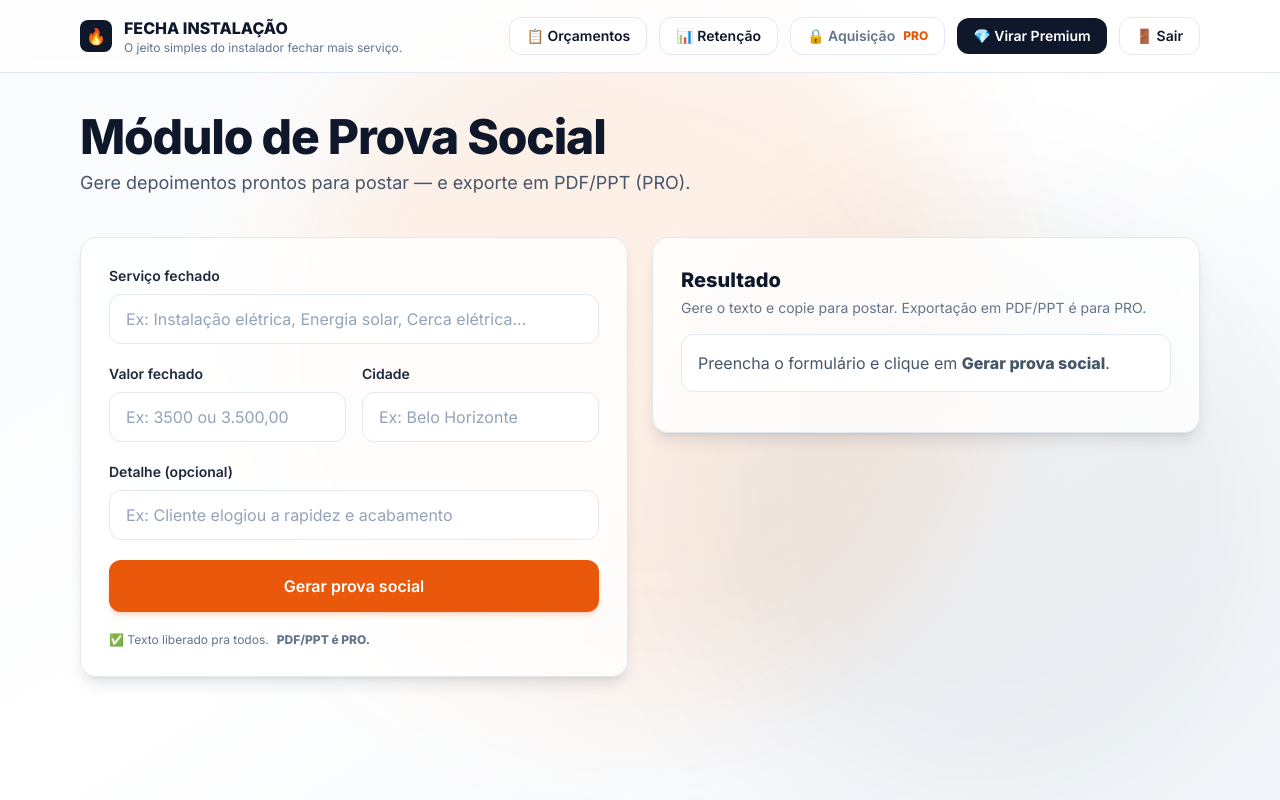
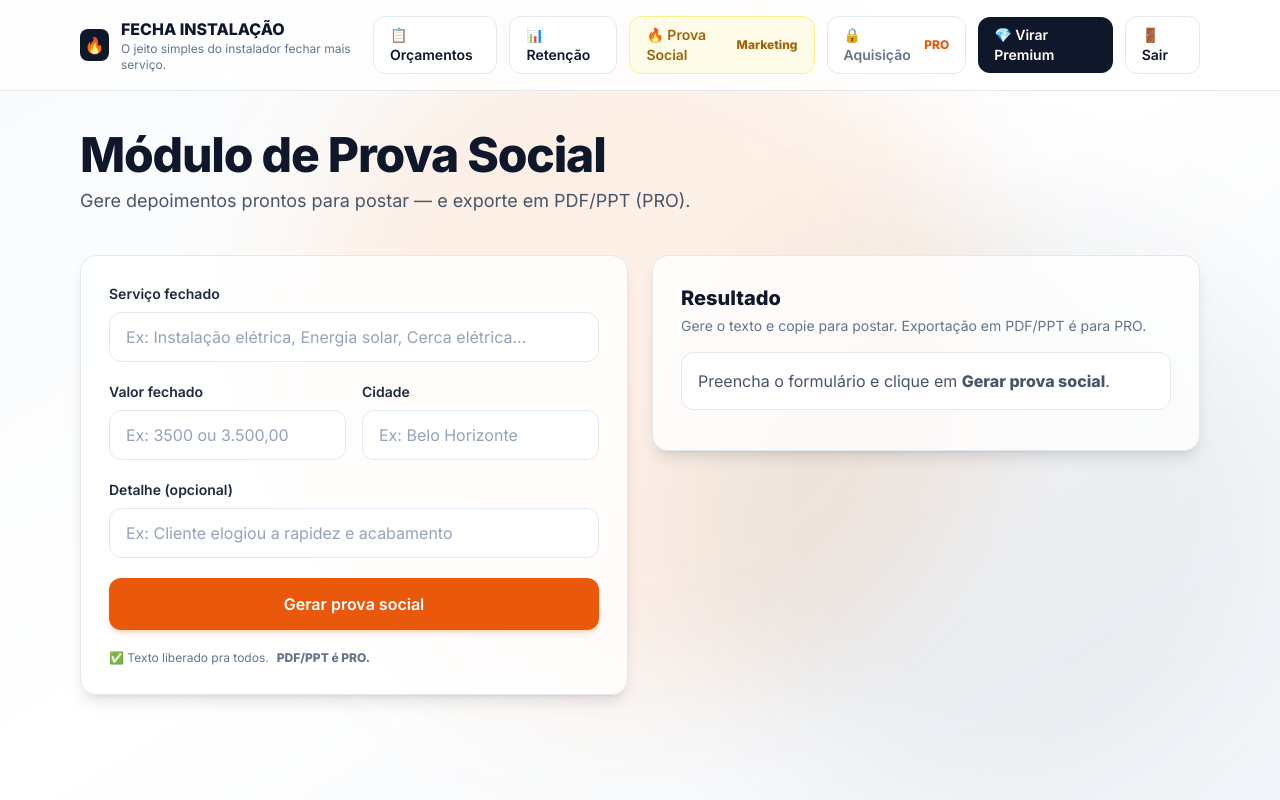
Before and after one commit to wanderson96santos04-hash/fecha-instalacao, a FastAPI app: template app/templates/social_proof/social_proof.html in a window 1280 px wide. Run offline with FastAPI, Linux system fonts and the light colour scheme; the template is opened without the code that fills it, so the values that code supplies are empty; parts of the project's set-up code (start-up, migrations or seed data) failed here and were passed over; some libraries are stand-ins or nearby versions.

Commit message:
Add Prova Social Marketing button to nav

```diff
--- a/app/templates/partials/nav_app.html
+++ b/app/templates/partials/nav_app.html
@@ -41,6 +41,18 @@
         📊 Retenção
       </a>
 
+      <!-- 🔥 Prova Social (Marketing) -->
+      <a href="/app/social-proof"
+         class="inline-flex items-center gap-2 rounded-xl px-4 py-2 text-sm font-semibold transition
+         {% if path.startswith('/app/social-proof') %}
+            bg-yellow-500 text-white shadow-md
+         {% else %}
+            border border-yellow-200 bg-yellow-50 text-yellow-700 hover:bg-yellow-100
+         {% endif %}">
+        🔥 Prova Social
+        <span class="text-xs font-bold">Marketing</span>
+      </a>
+
       <!-- Aquisição (PRO Feature) -->
       {% if user and user.is_pro %}
         <a href="/acquisition"
```
